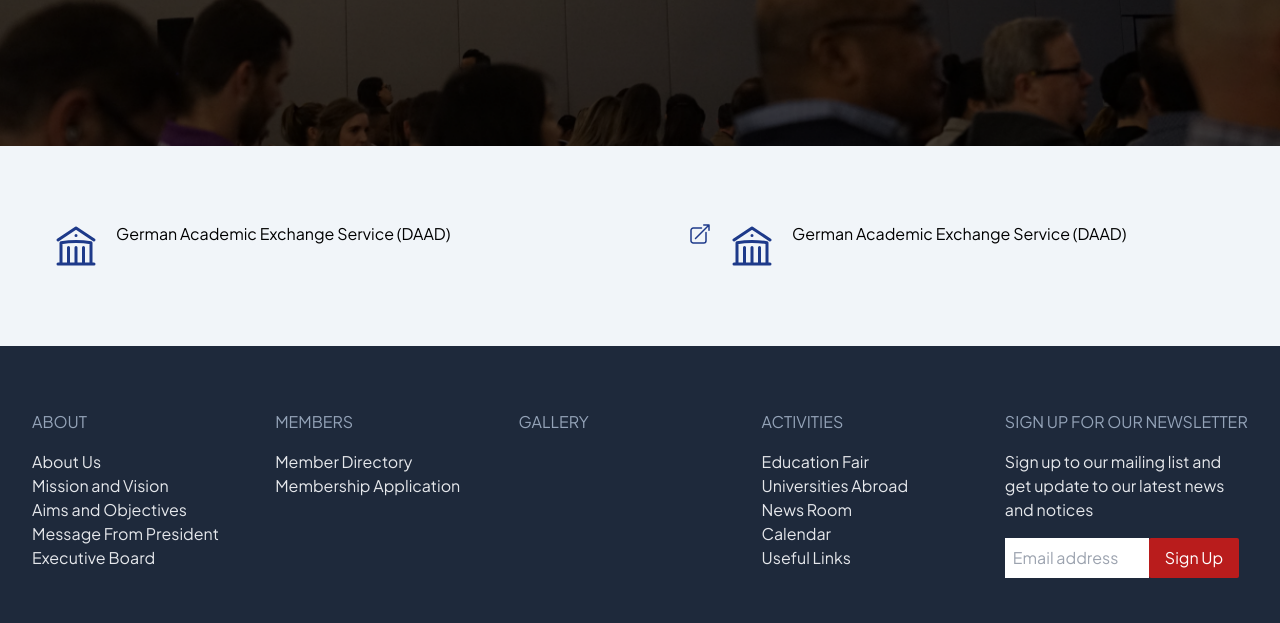
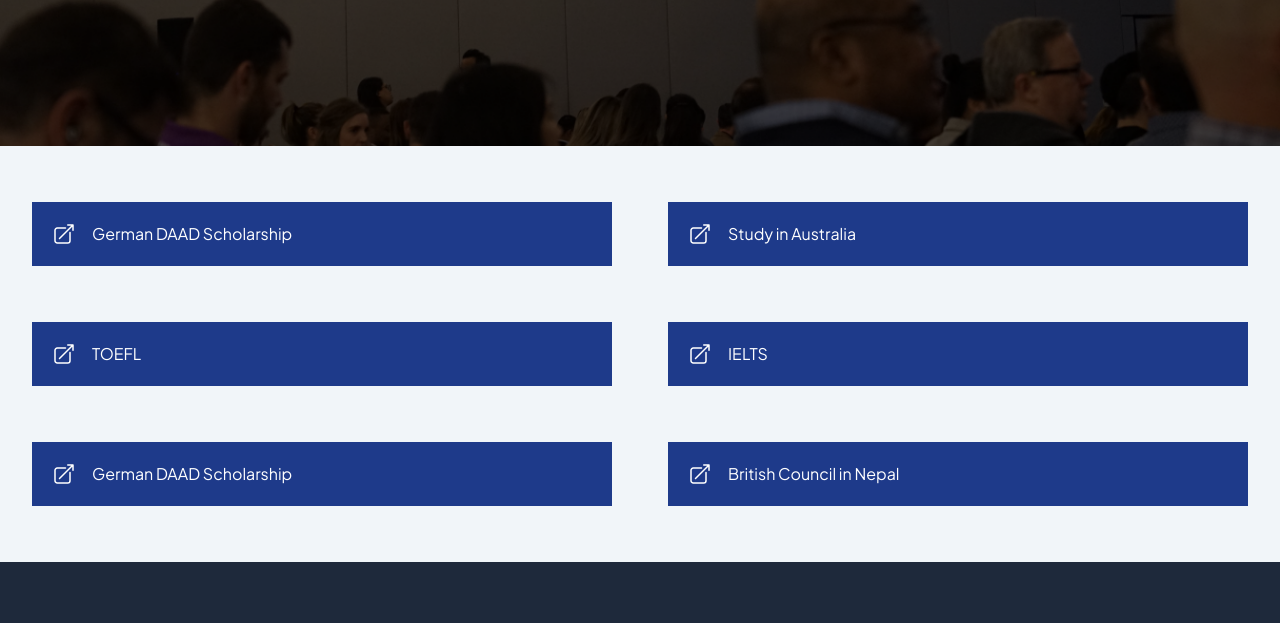
Before and after one commit to notaryastark/neca-updated, a website with bundled scripts: page src/useful-links.html in a window 1280 px wide. Shown: the part 126-749 px from the top of the page. Built offline with nearby package versions, Linux system fonts and the light colour scheme.

Commit message:
useful link changes

```diff
--- a/src/useful-links.html
+++ b/src/useful-links.html
@@ -143,25 +143,58 @@
 
         <div class="container flex flex-col md:grid grid-cols-2 py-8 md:py-10 lg:py-14 gap-6 md:gap-10 lg:gap-14">
             <!--link1 start-->
-            <div class="flex flex-row align-middle gap-4 px-5 py-5">
-                <svg xmlns="http://www.w3.org/2000/svg" fill="none" viewBox="0 0 24 24" stroke-width="1.5" stroke="#1E3A8A" class="w-12 h-12">
-                    <path stroke-linecap="round" stroke-linejoin="round" d="M12 21v-8.25M15.75 21v-8.25M8.25 21v-8.25M3 9l9-6 9 6m-1.5 12V10.332A48.36 48.36 0 0012 9.75c-2.551 0-5.056.2-7.5.582V21M3 21h18M12 6.75h.008v.008H12V6.75z" />
+            <a class="bg-blue-900 flex flex-row align-middle gap-4 px-5 py-5" href="https://www.daad.de/en/" target="_blank">
+                <svg xmlns="http://www.w3.org/2000/svg" fill="none" viewBox="0 0 24 24" stroke-width="1.5" stroke="white" class="w-6 h-6">
+                    <path stroke-linecap="round" stroke-linejoin="round" d="M13.5 6H5.25A2.25 2.25 0 003 8.25v10.5A2.25 2.25 0 005.25 21h10.5A2.25 2.25 0 0018 18.75V10.5m-10.5 6L21 3m0 0h-5.25M21 3v5.25" />
                 </svg>
-                <p>German Academic Exchange Service (DAAD)</p>
-            </div>
+                <p class="text-white">German DAAD Scholarship</p>
+            </a>
             <!--link1 end-->
 
             <!--link2 start-->
-            <div class="flex flex-row align-middle gap-4 px-5 py-5">
-                <svg xmlns="http://www.w3.org/2000/svg" fill="none" viewBox="0 0 24 24" stroke-width="1.5" stroke="#1E3A8A" class="w-6 h-6">
+            <a class="bg-blue-900 flex flex-row align-middle gap-4 px-5 py-5" href="https://www.studyaustralia.gov.au/" target="_blank">
+                <svg xmlns="http://www.w3.org/2000/svg" fill="none" viewBox="0 0 24 24" stroke-width="1.5" stroke="white" class="w-6 h-6">
                     <path stroke-linecap="round" stroke-linejoin="round" d="M13.5 6H5.25A2.25 2.25 0 003 8.25v10.5A2.25 2.25 0 005.25 21h10.5A2.25 2.25 0 0018 18.75V10.5m-10.5 6L21 3m0 0h-5.25M21 3v5.25" />
                 </svg>
-                <svg xmlns="http://www.w3.org/2000/svg" fill="none" viewBox="0 0 24 24" stroke-width="1.5" stroke="#1E3A8A" class="w-12 h-12">
-                    <path stroke-linecap="round" stroke-linejoin="round" d="M12 21v-8.25M15.75 21v-8.25M8.25 21v-8.25M3 9l9-6 9 6m-1.5 12V10.332A48.36 48.36 0 0012 9.75c-2.551 0-5.056.2-7.5.582V21M3 21h18M12 6.75h.008v.008H12V6.75z" />
+                <p class="text-white">Study in Australia</p>
+            </a>
+            <!--link2 end-->
+
+            <!--link3 start-->
+            <a class="bg-blue-900 flex flex-row align-middle gap-4 px-5 py-5" href="http://www.ets.org/toefl" target="_blank">
+                <svg xmlns="http://www.w3.org/2000/svg" fill="none" viewBox="0 0 24 24" stroke-width="1.5" stroke="white" class="w-6 h-6">
+                    <path stroke-linecap="round" stroke-linejoin="round" d="M13.5 6H5.25A2.25 2.25 0 003 8.25v10.5A2.25 2.25 0 005.25 21h10.5A2.25 2.25 0 0018 18.75V10.5m-10.5 6L21 3m0 0h-5.25M21 3v5.25" />
                 </svg>
-                <p>German Academic Exchange Service (DAAD)</p>
-            </div>
-            <!--link2 end-->
+                <p class="text-white">TOEFL</p>
+            </a>
+            <!--link3 end-->
+
+            <!--link4 start-->
+            <a class="bg-blue-900 flex flex-row align-middle gap-4 px-5 py-5" href="http://www.ielts.org/" target="_blank">
+                <svg xmlns="http://www.w3.org/2000/svg" fill="none" viewBox="0 0 24 24" stroke-width="1.5" stroke="white" class="w-6 h-6">
+                    <path stroke-linecap="round" stroke-linejoin="round" d="M13.5 6H5.25A2.25 2.25 0 003 8.25v10.5A2.25 2.25 0 005.25 21h10.5A2.25 2.25 0 0018 18.75V10.5m-10.5 6L21 3m0 0h-5.25M21 3v5.25" />
+                </svg>
+                <p class="text-white">IELTS</p>
+            </a>
+            <!--link4 end-->
+
+            <!--link5 start-->
+            <a class="bg-blue-900 flex flex-row align-middle gap-4 px-5 py-5" href="#" target="_blank">
+                <svg xmlns="http://www.w3.org/2000/svg" fill="none" viewBox="0 0 24 24" stroke-width="1.5" stroke="white" class="w-6 h-6">
+                    <path stroke-linecap="round" stroke-linejoin="round" d="M13.5 6H5.25A2.25 2.25 0 003 8.25v10.5A2.25 2.25 0 005.25 21h10.5A2.25 2.25 0 0018 18.75V10.5m-10.5 6L21 3m0 0h-5.25M21 3v5.25" />
+                </svg>
+                <p class="text-white">German DAAD Scholarship</p>
+            </a>
+            <!--link5 end-->
+
+            <!--link6 start-->
+            <a class="bg-blue-900 flex flex-row align-middle gap-4 px-5 py-5" href="http://www.britishcouncil.org.np/" target="_blank">
+                <svg xmlns="http://www.w3.org/2000/svg" fill="none" viewBox="0 0 24 24" stroke-width="1.5" stroke="white" class="w-6 h-6">
+                    <path stroke-linecap="round" stroke-linejoin="round" d="M13.5 6H5.25A2.25 2.25 0 003 8.25v10.5A2.25 2.25 0 005.25 21h10.5A2.25 2.25 0 0018 18.75V10.5m-10.5 6L21 3m0 0h-5.25M21 3v5.25" />
+                </svg>
+                <p class="text-white">British Council in Nepal</p>
+            </a>
+            <!--link6 end-->
         </div>
 
         <!--footer start-->
```
Also changed, not shown: src/index.html (+1 -1 lines).
